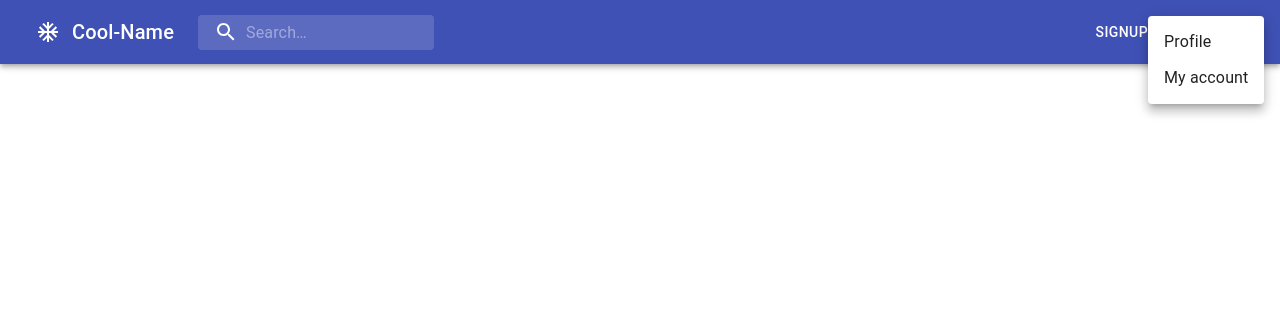
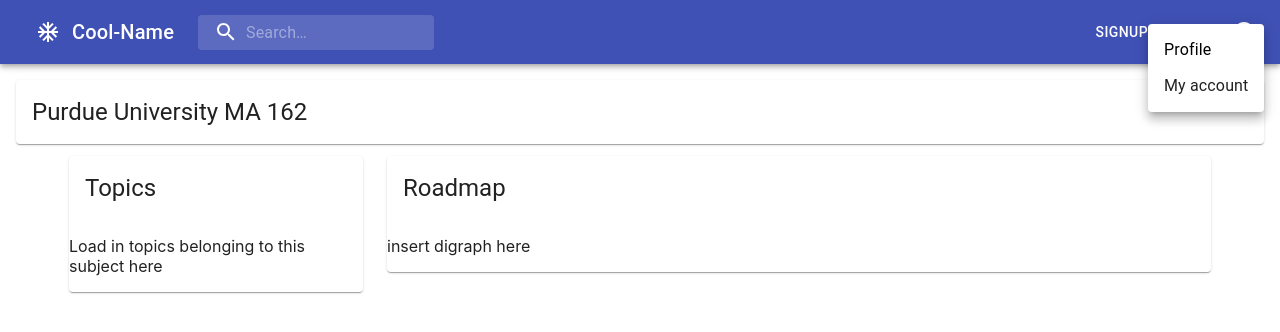
Before and after one commit to katyayego/BM8, a React (Create React App) app in the folder react/: page /mapPage in a window 1280 px wide. Both pictures are taken after a click on the button 1244 px from the left and 32 px from the top of the page. Shown: the top 332 px of the page. Built offline with nearby package versions, Linux system fonts and the light colour scheme.

Commit message:
added routing

```diff
--- a/react/src/Components/Navbar/Navbar.js
+++ b/react/src/Components/Navbar/Navbar.js
@@ -11,6 +11,7 @@ import SearchIcon from '@material-ui/icons/Search';
 import AccountCircle from '@material-ui/icons/AccountCircle';
 import AcUnitIcon from '@material-ui/icons/AcUnit';
 import { Button } from '@material-ui/core';
+import {Link} from 'react-router-dom'
 
 const useStyles = makeStyles((theme) => ({
   grow: {
@@ -92,8 +93,11 @@ const Navbar = () => {
       open={isMenuOpen}
       onClose={handleMenuClose}
     >
-      <MenuItem onClick={handleMenuClose}>Profile</MenuItem>
+      <Link to='/profilePage' style={{textDecoration: 'none'}}>
+      <MenuItem onClick={handleMenuClose} style={{color: 'black'}}>Profile</MenuItem>
+      </Link>
       <MenuItem onClick={handleMenuClose}>My account</MenuItem>
+
     </Menu>
   );
 
@@ -101,9 +105,11 @@ const Navbar = () => {
     <div className={classes.grow}>
       <AppBar position='static'>
         <Toolbar>
-          <IconButton aria-label='show 4 new mails' color='inherit'>
+          <Link to='/' style={{textDecoration: 'none', color:"inherit"}}>
+          <IconButton  color='inherit'>
             <AcUnitIcon />
           </IconButton>
+          </Link>
           <Typography className={classes.title} variant='h6' noWrap>
             Cool-Name
           </Typography>
--- a/react/src/Router.js
+++ b/react/src/Router.js
@@ -18,14 +18,14 @@ const AppRouter = () => (
         <Route
           exact
           path='/'
-          component={Home}
+          component={LandingPage}
         />
       </Switch>
       <Switch>
         <Route
           exact
-          path='/landingPage'
-          component={LandingPage}
+          path='/mapPage'
+          component={Home}
         />
       </Switch>
       <Switch>
```
